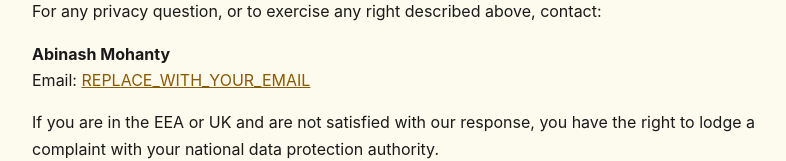
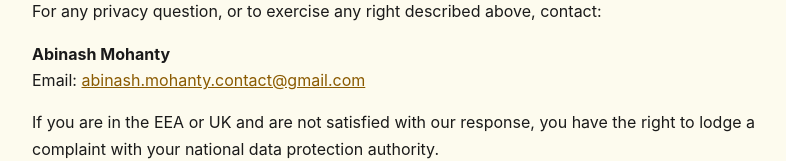
Before and after one commit to LostRunes/yonas_privacy_policy, a plain HTML site: page index.html in a window 1280 px wide. Shown: the part 4412-4573 px from the top of the page, without its empty margins (244-1030 px from the left). Drawn offline with Linux system fonts and the light colour scheme.

Commit message:
Set privacy policy contact email

```diff
--- a/index.html
+++ b/index.html
@@ -175,7 +175,7 @@
 
 <p>
 <strong>Abinash Mohanty</strong><br>
-Email: <a href="mailto:REPLACE_WITH_YOUR_EMAIL">REPLACE_WITH_YOUR_EMAIL</a>
+Email: <a href="mailto:abinash.mohanty.contact@gmail.com">abinash.mohanty.contact@gmail.com</a>
 </p>
 
 <p>If you are in the EEA or UK and are not satisfied with our response, you have the right to lodge a complaint with your national data protection authority.</p>
```
